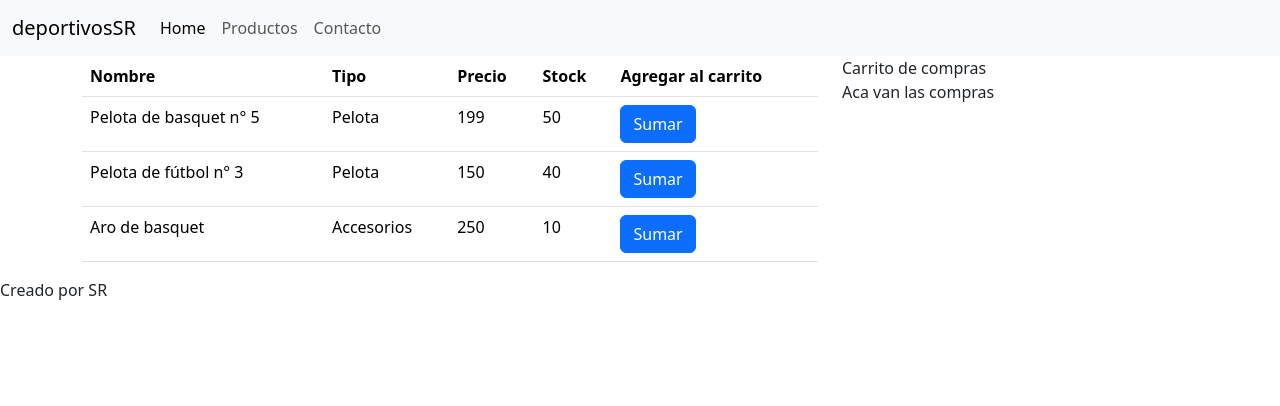
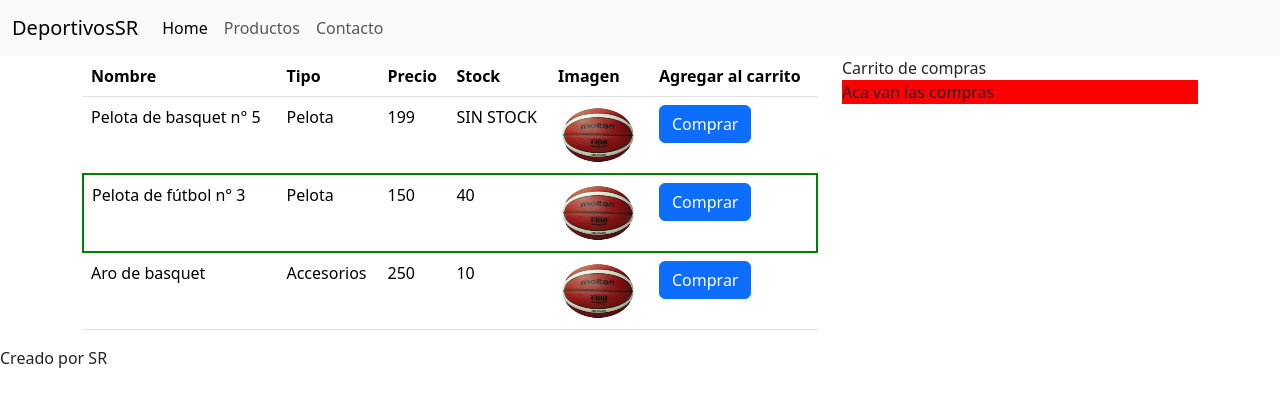
Before and after one commit to SebaRosende/deportivosSR, an Angular app: page / in a window 1280 px wide. Shown: the top 406 px of the page. Built offline with nearby package versions, Linux system fonts and the light colour scheme.

Commit message:
Agrego directivas

```diff
--- a/src/app/app.component.ts
+++ b/src/app/app.component.ts
@@ -6,5 +6,5 @@ import { Component } from '@angular/core';
   styleUrl: './app.component.scss'
 })
 export class AppComponent {
-  title = 'deportivosSR';
+  title = 'DeportivosSR';
 }
--- a/src/app/carrito-list/carrito-list.component.html
+++ b/src/app/carrito-list/carrito-list.component.html
@@ -1 +1,2 @@
-<p>Aca van las compras</p>
+
+    <p>Aca van las compras</p>
--- a/src/app/carrito-list/carrito-list.component.scss
+++ b/src/app/carrito-list/carrito-list.component.scss
@@ -0,0 +1,3 @@
+p {
+    background-color: red
+}
--- a/src/app/productos-list/interfaces/Iproducto.ts
+++ b/src/app/productos-list/interfaces/Iproducto.ts
@@ -3,4 +3,6 @@ export interface Iproducto
     tipo:string;
     precio:number;
     stock:number;
+    image:string;
+    oferta:boolean;
 }
--- a/src/app/productos-list/productos-list.component.html
+++ b/src/app/productos-list/productos-list.component.html
@@ -5,17 +5,30 @@
         <th>Tipo</th>
         <th>Precio</th>
         <th>Stock</th>
+        <th>Imagen</th>
         <th>Agregar al carrito</th>
       </tr>
     </thead>
 
     <tbody>
-      <tr *ngFor="let productos of producto">
-        <td>{{ productos.nombre }}</td>
-        <td>{{ productos.tipo }}</td>
-        <td>{{ productos.precio }}</td>
-        <td>{{ productos.stock }}</td>
-        <td><button class="btn btn-primary">Sumar</button></td>
+
+      @for (producto of productos; track producto.nombre) {
+        <tr [ngClass]="{'resaltar':producto.oferta}" >
+        <td>{{ producto.nombre }}</td>
+        <td>{{ producto.tipo }}</td>
+        <td>{{ producto.precio }}</td>
+        @if (producto.stock>0) {
+          <td>{{ producto.stock }}</td>
+        }@else {
+          <td>SIN STOCK</td>
+        }
+        <td><img [src]="producto.image" width="80" height="60"  /></td>
+        <td><button class="btn btn-primary">Comprar</button></td>
       </tr>
+    }
+        @empty{
+          <tr><td>No hay contenido para mostrar</td></tr>
+        }
+
     </tbody>
   </table>
--- a/src/app/productos-list/productos-list.component.scss
+++ b/src/app/productos-list/productos-list.component.scss
@@ -0,0 +1,5 @@
+.resaltar{
+    border: 2px solid green;
+
+
+}
--- a/src/app/productos-list/productos-list.component.ts
+++ b/src/app/productos-list/productos-list.component.ts
@@ -7,25 +7,31 @@ import { Iproducto } from './interfaces/Iproducto';
   styleUrl: './productos-list.component.scss',
 })
 export class ProductosListComponent {
-  producto: Array<Iproducto> = [
+  productos: Array<Iproducto> = [
 
     {
       nombre: 'Pelota de basquet n° 5',
       tipo: 'Pelota',
       precio: 199,
-      stock: 50,
+      stock: 0,
+      image:"assets/imagenes/pelotaBasquet.png",
+      oferta:false,
     },
     {
       nombre: 'Pelota de fútbol n° 3',
       tipo: 'Pelota',
       precio: 150,
       stock: 40,
+      image:"assets/imagenes/pelotaBasquet.png",
+      oferta:true,
     },
     {
       nombre: 'Aro de basquet',
       tipo: 'Accesorios',
       precio: 250,
       stock: 10,
+      image:"assets/imagenes/pelotaBasquet.png",
+      oferta:false,
     },
   ];
 }
```
Also changed, not shown: src/assets/imagenes/pelotaBasquet.png (added).
